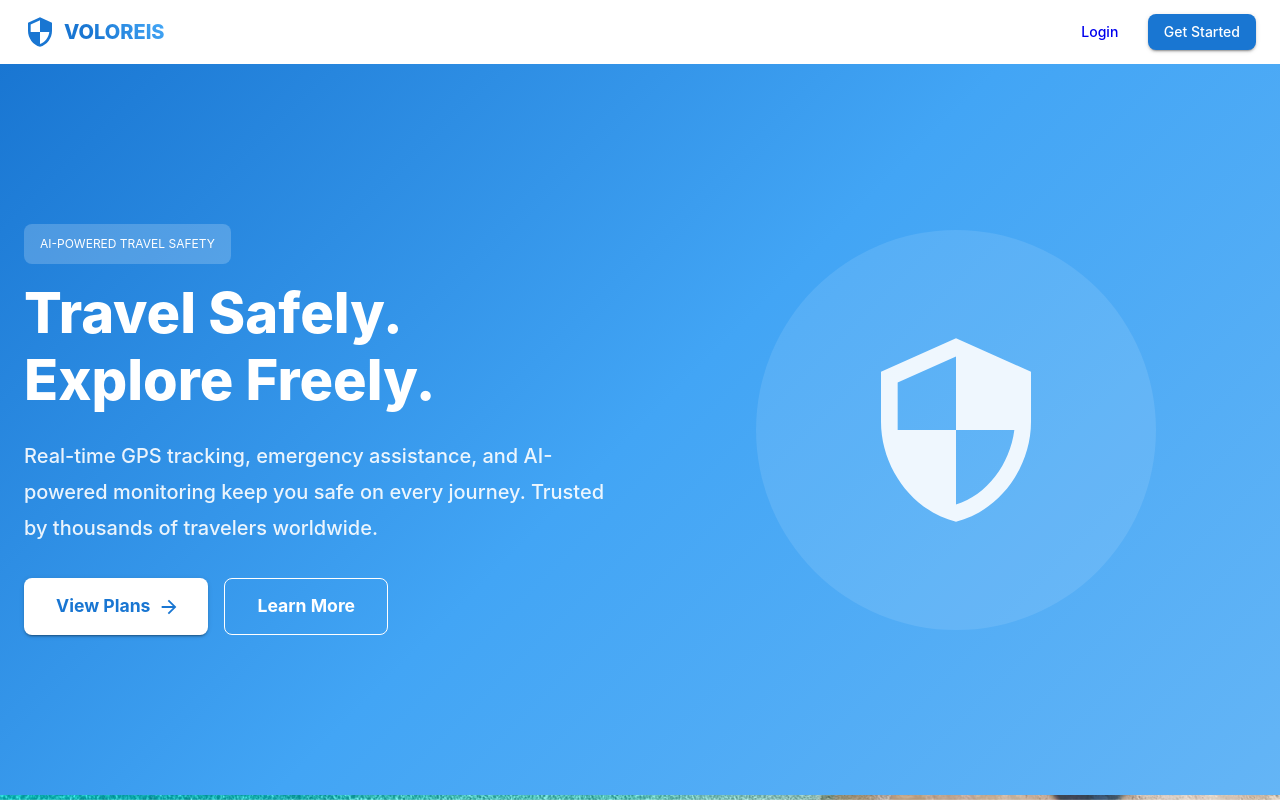
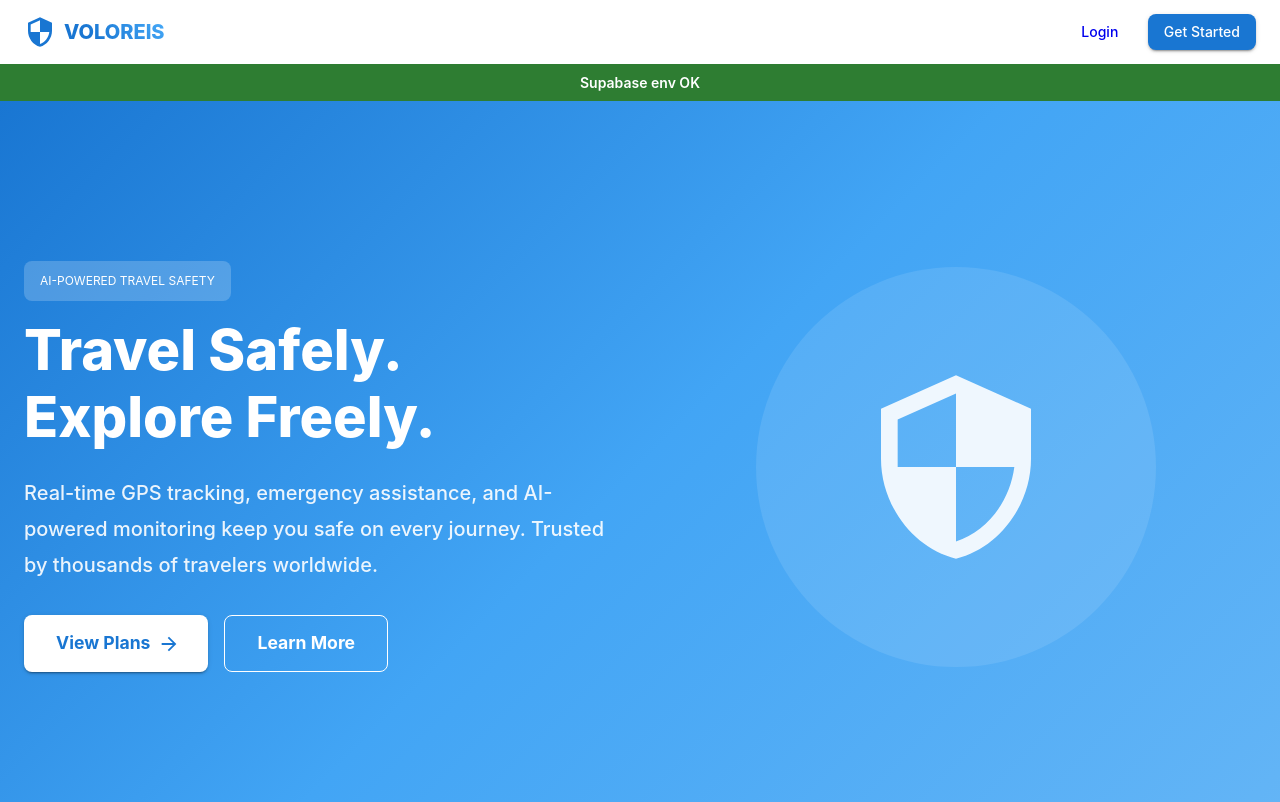
Before and after one commit to tiffanyfuller714/VoloreisNorthstar-, a React (Create React App) app: page / in a window 1280 px wide. Shown: the top 802 px of the page. Built offline with nearby package versions, Linux system fonts and the light colour scheme; no server answers.

Commit message:
Show env banner and avoid supabase crash

```diff
--- a/src/App.js
+++ b/src/App.js
@@ -119,6 +119,10 @@ function Navigation({ currentView, handleViewPlans, handleBackToHome }) {
 function App() {
   const [currentView, setCurrentView] = useState('home');
   const [selectedPlan, setSelectedPlan] = useState(null);
+  const hasSupabaseEnv = !!process.env.REACT_APP_SUPABASE_URL;
+  const envBannerText = hasSupabaseEnv
+    ? "Supabase env OK"
+    : "Supabase env MISSING (REACT_APP_SUPABASE_URL)";
 
   const handleViewPlans = () => {
     setCurrentView('plans');
@@ -164,6 +168,19 @@ function App() {
 
           {/* Main Content */}
           <Box sx={{ flexGrow: 1 }}>
+            <Box
+              sx={{
+                bgcolor: hasSupabaseEnv ? 'success.main' : 'error.main',
+                color: 'white',
+                py: 1,
+                px: 2,
+                fontSize: 14,
+                fontWeight: 600,
+                textAlign: 'center'
+              }}
+            >
+              {envBannerText}
+            </Box>
             <Routes>
               {/* Auth Routes (no layout) */}
               <Route path="/portal/login" element={<CustomerLogin />} />
--- a/src/lib/supabase.js
+++ b/src/lib/supabase.js
@@ -1,6 +1,16 @@
-import { createClient } from '@supabase/supabase-js'
+import { createClient } from "@supabase/supabase-js";
 
-const supabaseUrl = import.meta.env.VITE_SUPABASE_URL
-const supabaseAnonKey = import.meta.env.VITE_SUPABASE_ANON_KEY
+const supabaseUrl = process.env.REACT_APP_SUPABASE_URL;
+const supabaseAnonKey = process.env.REACT_APP_SUPABASE_ANON_KEY;
 
-export const supabase = createClient(supabaseUrl, supabaseAnonKey)
+if (!supabaseUrl || !supabaseAnonKey) {
+  // Avoid crashing the whole app; the UI can show a banner while we fix envs.
+  // eslint-disable-next-line no-console
+  console.warn(
+    "Missing Supabase env vars. Ensure .env has REACT_APP_SUPABASE_URL and REACT_APP_SUPABASE_ANON_KEY, then restart the dev server."
+  );
+}
+
+export const supabase = supabaseUrl && supabaseAnonKey
+  ? createClient(supabaseUrl, supabaseAnonKey)
+  : null;
--- a/src/portal/CustomerLogin.jsx
+++ b/src/portal/CustomerLogin.jsx
@@ -20,7 +20,11 @@ export default function CustomerLogin() {
     });
 
     if (error) {
-      setStatus({ type: "error", message: error.message });
+      const message =
+        error.message ||
+        error.error_description ||
+        "Something went wrong sending the login link. Please try again.";
+      setStatus({ type: "error", message });
       setBusy(false);
       return;
     }
```
